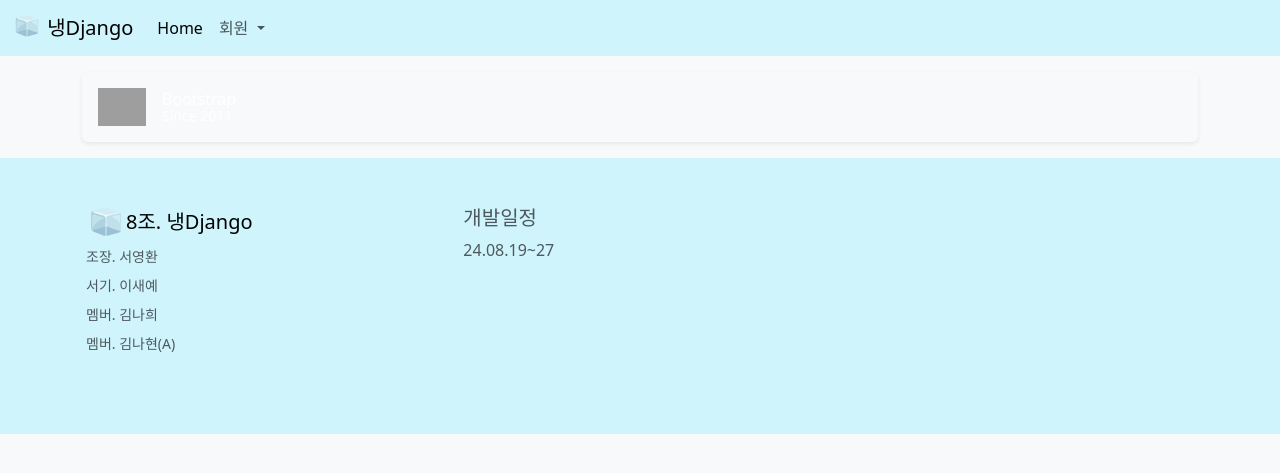
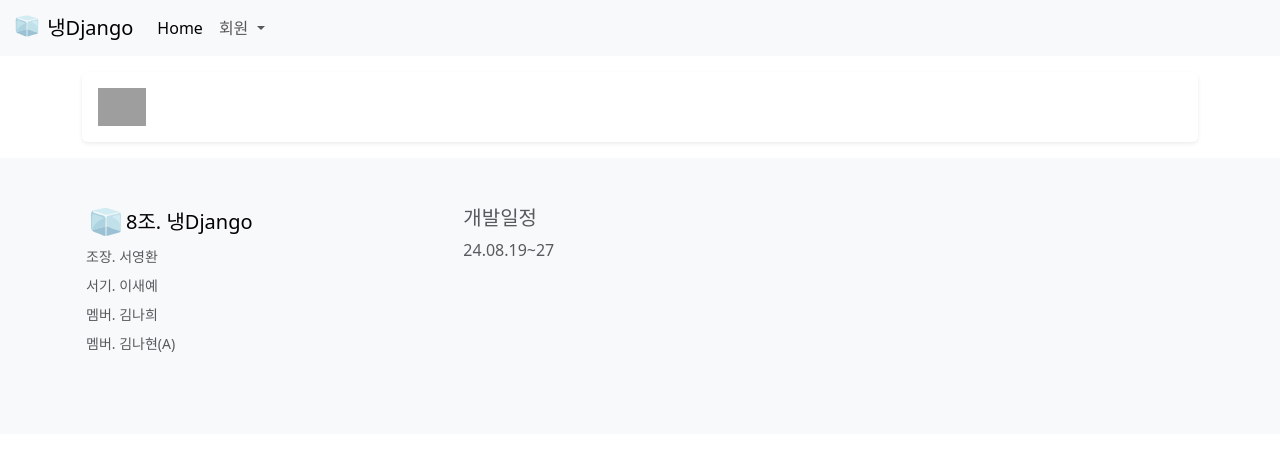
Before and after one commit to SHY-89/spartamarket_8, a Django app: page /index/ in a window 1280 px wide. Shown: the top 473 px of the page. Run offline with Django 4.2, Linux system fonts and the light colour scheme; some libraries are stand-ins or nearby versions; grey boxes are pictures that could not be loaded.

Commit message:
style spartamarket
헤더, 푸터, 배경색 변경

```diff
--- a/templates/base.html
+++ b/templates/base.html
@@ -18,8 +18,8 @@
     <script src="https://kit.fontawesome.com/8f954b3564.js" crossorigin="anonymous"></script>
 </head>
 
-<body class="bg-body-tertiary">
-    <nav class="navbar navbar-expand-lg bg-info-subtle">
+<body>
+    <nav class="navbar navbar-expand-lg bg-body-tertiary">
         <div class="container-fluid">
             <a class="navbar-brand" href="#">
                 <img src="/media/images/8team_icon.svg" alt="Logo" width="30" height="24"
@@ -67,7 +67,7 @@
         {% block content %}
         {% endblock content %}
     </main>
-    <footer class="bd-footer bg-info-subtle">
+    <footer class="bd-footer bg-body-tertiary">
         <div class="container py-4 py-md-5 px-4 px-md-3 text-body-secondary">
             <div class="row">
                 <div class="col-lg-3 mb-3">
```
